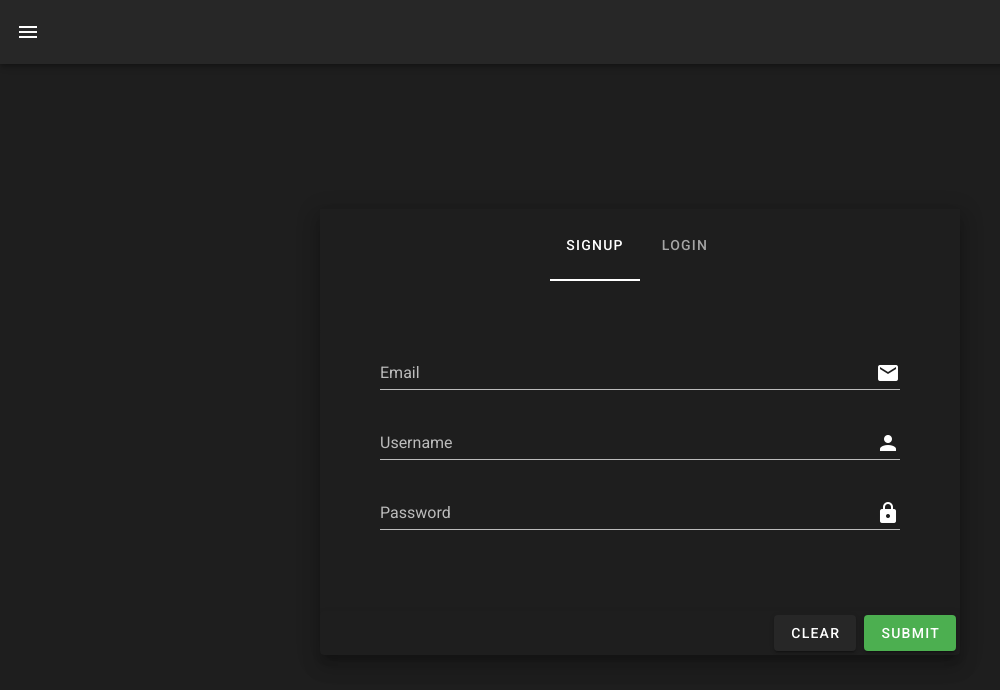
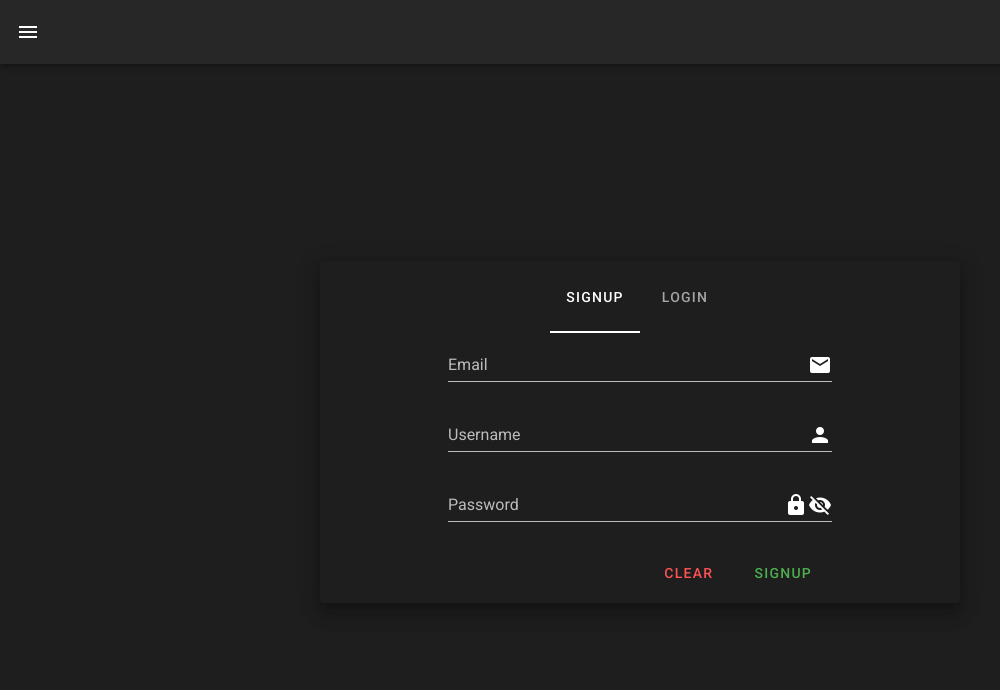
Before and after one commit to websocket-chat/client, a Vue app: page /login in a window 1280 px wide. Shown: the top 690 px of the page, without its empty margins (0-1000 px from the left). Built offline with nearby package versions, Linux system fonts and the light colour scheme.

Commit message:
Login/Signup syntax removed and contained in their own components for the purpose of code cleanliness and code reuse.

```diff
--- a/src/views/LoginAndSignUp.vue
+++ b/src/views/LoginAndSignUp.vue
@@ -15,83 +15,10 @@
       </v-tabs>
       <v-tabs-items dark v-model="tab">
         <v-tab-item>
-          <v-card d flat height="auto" width="100%">
-            <form class="form-group ma-12">
-              <v-container fluid fill-height>
-                <v-row dense no-gutters>
-                  <v-col cols="12">
-                    <v-text-field
-                      v-model="signup.email"
-                      dark
-                      append-icon="mdi-email"
-                    >
-                      <template v-slot:label>
-                        <label class="form__label"> Email </label>
-                      </template>
-                    </v-text-field>
-                  </v-col>
-                  <v-col cols="12">
-                    <v-text-field
-                      v-model="signup.username"
-                      dark
-                      append-icon="mdi-account"
-                    >
-                      <template v-slot:label>
-                        <label class="form__label"> Username </label>
-                      </template>
-                    </v-text-field>
-                  </v-col>
-                  <v-col cols="12">
-                    <v-text-field
-                      v-model="signup.password"
-                      type="password"
-                      append-icon="mdi-lock"
-                    >
-                      <template v-slot:label>
-                        <label class="form__label"> Password </label>
-                      </template>
-                    </v-text-field>
-                  </v-col>
-                </v-row>
-              </v-container>
-            </form>
-            <v-card class="d-flex justify-end">
-              <v-btn class="ma-1" @click="clearSignupForm"> Clear </v-btn>
-              <v-btn class="ma-1" color="success" @click="createUserAccount">
-                Submit
-              </v-btn>
-            </v-card>
-          </v-card>
+          <SignupForm />
         </v-tab-item>
         <v-tab-item>
-          <v-card flat height="auto" width="100%">
-            <form class="ma-12">
-              <v-container fluid fill-height>
-                <v-row dense no-gutters>
-                  <v-col cols="12">
-                    <label class="form__label"> Username </label>
-                    <v-text-field
-                      v-model="login.username"
-                      append-icon="mdi-account"
-                      class="form__input"
-                      clearable
-                      clear-icon="mdi-close-circle-outline"
-                    />
-                  </v-col>
-                  <v-col cols="12">
-                    <label class="form__label"> Password </label>
-                    <v-text-field
-                      v-model="login.password"
-                      class="form__input"
-                      append-icon="mdi-lock"
-                      clearable
-                      clear-icon="mdi-close-circle-outline"
-                    />
-                  </v-col>
-                </v-row>
-              </v-container>
-            </form>
-          </v-card>
+          <LoginForm />
         </v-tab-item>
       </v-tabs-items>
     </v-card>
@@ -100,71 +27,27 @@
 </template>
 
 <script>
-import { required, email, between } from "vuelidate/lib/validators";
-import AccountServices from "@/services/AccountServices";
 import Snackbar from "@/components/Snackbar";
+import LoginForm from "@/components/LoginForm";
+import SignupForm from "@/components/SignupForm";
 export default {
   name: "LoginAndSignUp",
-  components: { Snackbar },
+  components: { Snackbar, LoginForm, SignupForm },
+
   data() {
-    const hasUpperCase = (val) => val === val.toUpperCase();
-    const hasLowerCase = (val) => val === val.toLowerCase();
-    const hasNumbers = (val) => typeof val === "number";
     return {
       snackbarColor: "",
       snackbarText: "",
       snackbar: false,
       tab: 0,
-      signup: {
-        password: "",
-        email: "",
-        username: "",
-        validations: {
-          email: {
-            required,
-            email,
-          },
-          username: {
-            required,
-            between: between(3, 16),
-          },
-          password: {
-            required,
-            hasUpperCase,
-            hasLowerCase,
-            hasNumbers,
-            between: between(8, 28),
-          },
-        },
-      },
       login: {
         username: "",
         password: "",
       },
     };
   },
+
   methods: {
-    clearSignupForm() {
-      this.signup = Object.assign({}, {});
-    },
-    // 2xx success green
-    // 4xx client error orange
-    // 5xx server error red
-    createUserAccount() {
-      AccountServices.create(this.signup)
-        .catch((error) => {
-          console.log(error.response.data.error, error.response.data.status);
-          this.snackbarText = this.determineSnackbarMessage(
-            error.response.data.error
-          );
-          this.snackbarColor = "error";
-          this.snackbar = true;
-        })
-        .then((res) => {
-          if (!res) return;
-          console.log(res);
-        });
-    },
     determineSnackbarMessage(response) {
       switch (response) {
         case "accounts.email_address_exists":
```
